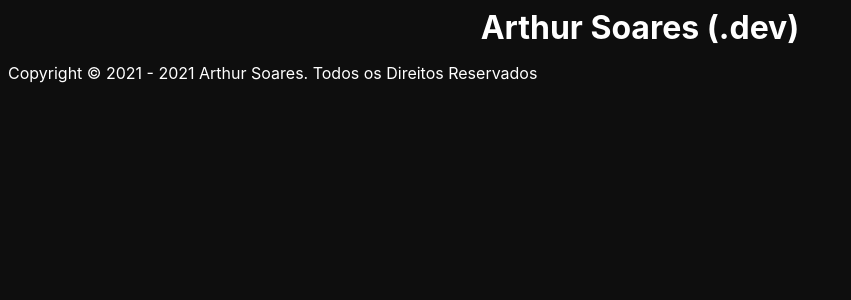
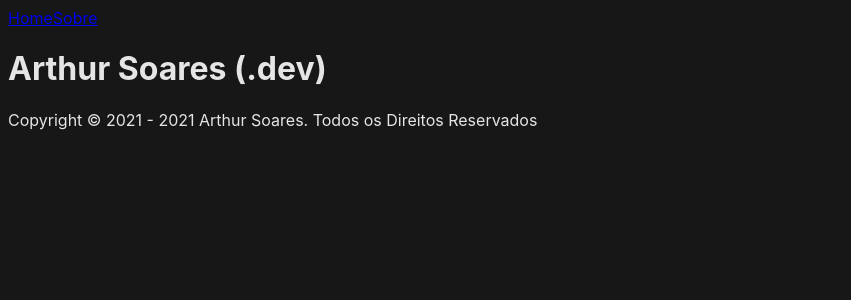
Before and after one commit to arthursoas/arthursoares.dev, a Next.js app: page / in a window 1280 px wide. Shown: the top 300 px of the page, without its empty margins (0-851 px from the left). Built offline with nearby package versions, Linux system fonts and the light colour scheme.

Commit message:
WIP selecting colors for website

```diff
--- a/assets/scss/colors.scss
+++ b/assets/scss/colors.scss
@@ -1,2 +1,9 @@
-$black: #0e0e0e;
-$white: #FFFFFF;
+$true-gray-200: #E5E5E5;
+$true-gray-900: #171717;
+
+$gray-400: #A1A1AA;
+
+$cool-gray-600: #4B5563;
+
+$black: #1F2937;
+$white: #f0f0f0;
--- a/assets/scss/index.scss
+++ b/assets/scss/index.scss
@@ -1,8 +1,8 @@
 @import './colors.scss';
 
 body {
-    background-color: $black;
-    color: $white;
+    background-color: $true-gray-900;
+    color: $true-gray-200;
     font-family: -apple-system, BlinkMacSystemFont, 'Segoe UI', 'Roboto', 'Oxygen',
         'Ubuntu', 'Cantarell', 'Fira Sans', 'Droid Sans', 'Helvetica Neue',
         sans-serif;
@@ -10,20 +10,6 @@ body {
     -moz-osx-font-smoothing: grayscale;
 }
 
-h1 {
-    margin: 0;
+#nav {
+    color: $true-gray-900;
 }
-
-#home {
-    &.total {
-        height: 100%;
-        background-color: red;
-    }
-
-    .centered {
-        display: flex;
-        flex-direction: column;
-        justify-content: center;
-        align-items: center;
-    }
-}
--- a/components/footer/index.tsx
+++ b/components/footer/index.tsx
@@ -7,8 +7,8 @@ class Footer extends Component {
 
   render(): ReactNode {
     return (
-      <div className="bottom-0 h-10 flex items-center justify-center">
-        <p>
+      <div className="bottom-0 h-10 flex items-center justify-center border-t border-gray-400">
+        <p className="text-gray-400">
           Copyright © 2021 - {new Date().getFullYear()} Arthur Soares.
           Todos os Direitos Reservados
         </p>
--- /dev/null
+++ b/components/nav/index.tsx
@@ -0,0 +1,23 @@
+import Link from 'next/link';
+import React, { Component, ReactNode } from 'react';
+
+class Nav extends Component {
+  constructor(props: any) {
+		super(props);
+  }
+
+  render(): ReactNode {
+    return (
+      <div id="nav" className="h-10 flex items-center justify-start px-4 mb-3 bg-gray-400">
+        <Link href="/">
+          <a className="mr-4 font-medium">Home</a>
+        </Link>
+        <Link href="/about">
+          <a className="mr-4 font-medium">Sobre</a>
+        </Link>
+      </div>
+    );
+  };
+};
+
+export default Nav;
--- a/components/parent/index.tsx
+++ b/components/parent/index.tsx
@@ -1,4 +1,5 @@
 import Head from 'next/head';
+import Nav from '../nav';
 import Footer from '../footer';
 import React, { Component, ReactNode } from 'react';
 import { ParentProps } from './parentProps';
@@ -15,7 +16,8 @@ class Parent extends Component<ParentProps, any> {
 					<title>{this.props.title || "Arthur Soares"}</title>
 					<meta name="yandex-verification" content="2df1c6057b357520" />
 				</Head>
-        <div className="h-auto flex-grow">
+        <Nav />
+        <div className="h-auto flex-grow px-4">
           {this.props.children}
         </div>
         <Footer />
--- a/pages/index.tsx
+++ b/pages/index.tsx
@@ -1,6 +1,4 @@
 import React, { ReactNode } from 'react';
-import Link from 'next/link';
-import Head from 'next/head';
 import Parent from '../components/parent';
 
 class Home extends React.Component {
@@ -11,7 +9,7 @@ class Home extends React.Component {
 	render(): ReactNode {
 		return (
 			<Parent>
-				<h1 className="centered">Arthur Soares (.dev)</h1>
+				<h1>Arthur Soares (.dev)</h1>
 			</Parent>
 		)
 	}
```
Also changed, not shown: pages/about.tsx (+4 -5 lines).
